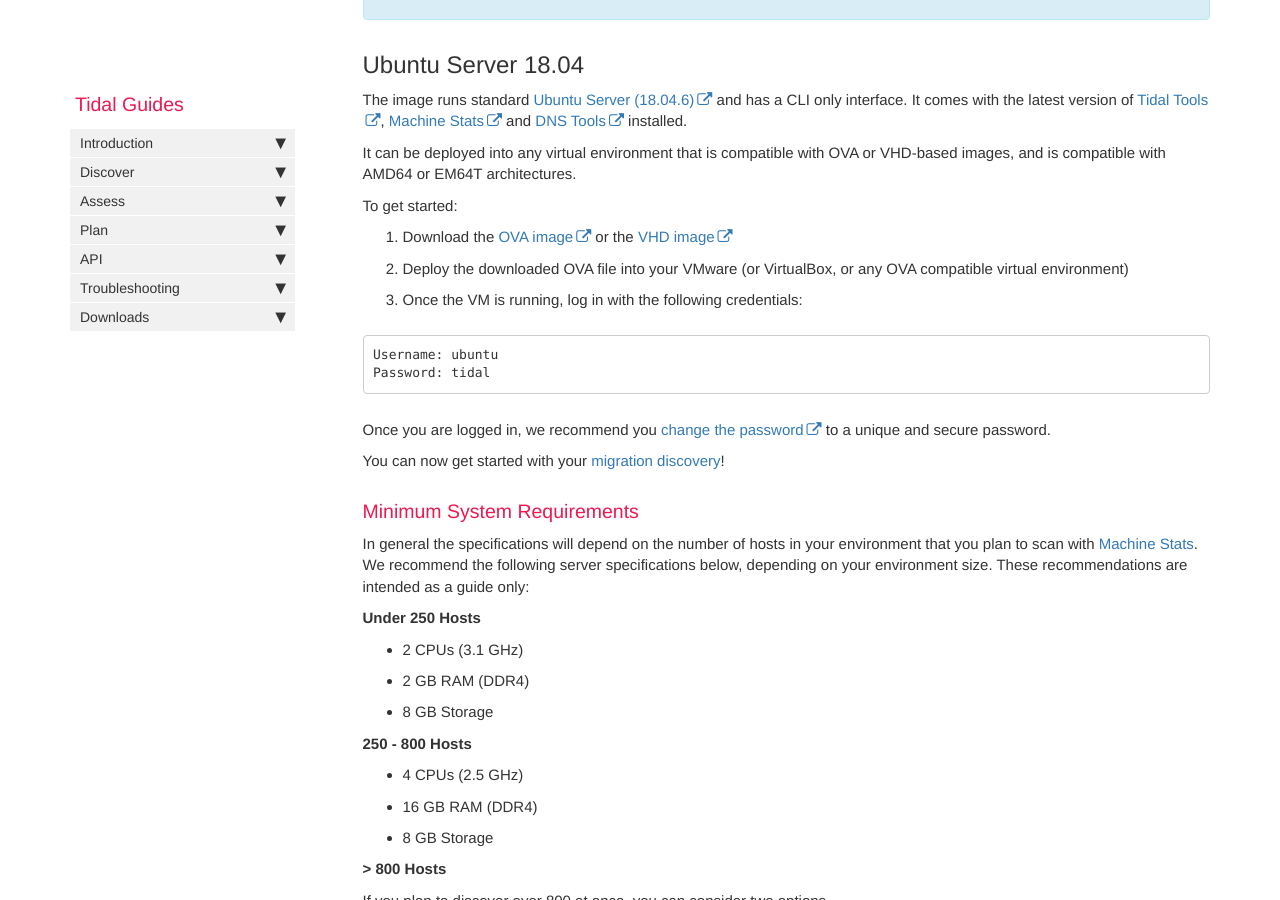
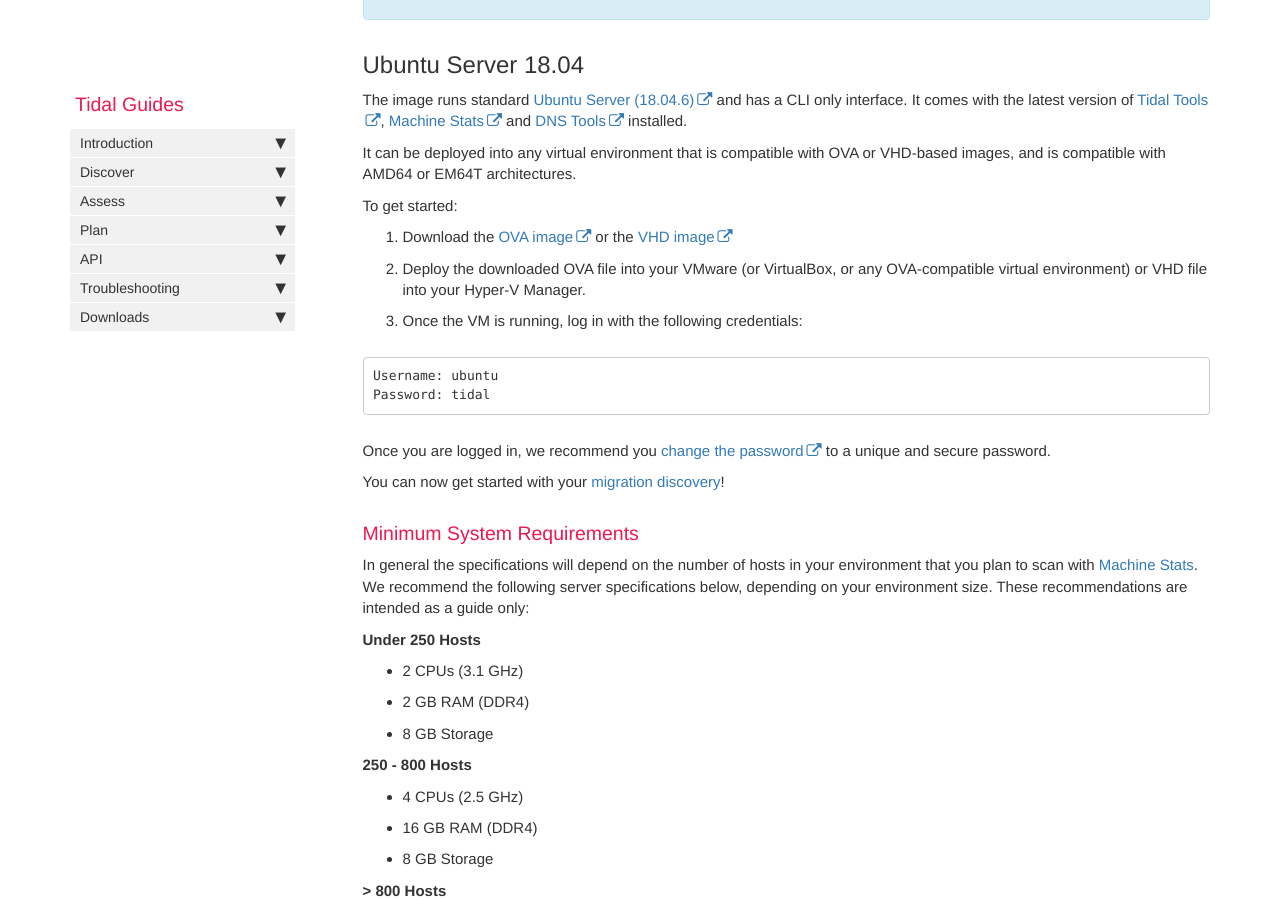
Before and after one commit to tidalmigrations/tidalmigrations.github.io, a Jekyll site: the page built from pages/user guides/tidal-vms.md, in a window 1280 px wide and 900 px high, scrolled down 545 px. Built offline with Jekyll 4.4.1, drawn with Linux system fonts in a browser that asks for light colours; nearby versions of some CDN libraries; comment, search, counter and statistics services are not loaded.

Commit message:
Update pages/user guides/tidal-vms.md
Co-authored-by: Pranav Malaviya <pranavmalaviya2@gmail.com>

````diff
--- a/pages/user guides/tidal-vms.md
+++ b/pages/user guides/tidal-vms.md
@@ -22,7 +22,7 @@ It can be deployed into any virtual environment that is compatible with OVA or V
 To get started:
 
 1. Download the [OVA image](https://d2ny8m13pxxvfx.cloudfront.net/tidal-ubuntu-18-04-server-amd64.ova) or the [VHD image](https://d2ny8m13pxxvfx.cloudfront.net/tidal-ubuntu-server-18-04-amd64-hyperv-disk.vhd)
-2. Deploy the downloaded OVA file into your VMware (or VirtualBox, or any OVA compatible virtual environment)
+2. Deploy the downloaded OVA file into your VMware (or VirtualBox, or any OVA-compatible virtual environment) or VHD file into your Hyper-V Manager.
 3. Once the VM is running, log in with the following credentials:
 
 ```text
````
